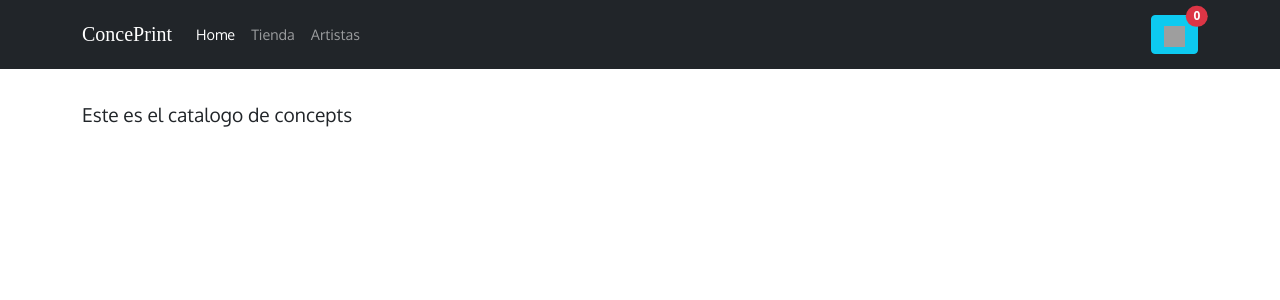
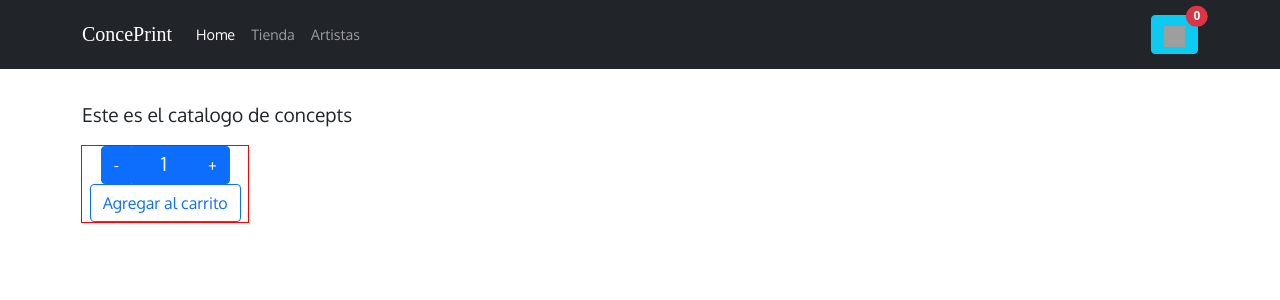
Before and after one commit to Kmilo95DW/App-CLI, a React (Create React App) app: page / in a window 1280 px wide. Shown: the top 300 px of the page. Built offline with nearby package versions, Linux system fonts and the light colour scheme; grey boxes are pictures that could not be loaded; a web font is replaced by a local one.

Commit message:
Cuarto commit

```diff
--- a/src/App.css
+++ b/src/App.css
@@ -22,3 +22,27 @@
   font-size: 1.2rem;
   font-weight: 400;
 }
+
+.content-cont{
+  outline: red 1px solid;
+  width: 13vw;
+  height: 9.6vh;
+  display: flex;
+  justify-content: center;
+  align-items: center;
+  flex-wrap: wrap;
+}
+
+.text-stock{
+  background-color: #0d6efd;
+  width: 5vw;
+  margin-bottom: 0;
+  color: aliceblue;
+  display: flex;
+  justify-content: center;
+  align-items: center;
+}
+
+.text-center-conta{
+  margin-bottom: 0;
+}
--- a/src/App.js
+++ b/src/App.js
@@ -1,6 +1,7 @@
 import './App.css';
 import Navbar from './components/NavBar';
 import ItemListContainer from './components/ItemListContainer';
+import ItemCount from './components/ItemCount';
 
 function App() {
   return (
--- a/src/components/CartWidget.js
+++ b/src/components/CartWidget.js
@@ -1,3 +1,5 @@
+
+
 const CartWidget = () => {
     return (
         <button type="button" class="btn btn-info position-relative">
--- /dev/null
+++ b/src/components/ItemCount.js
@@ -0,0 +1,35 @@
+import { useState } from "react";
+
+
+const ItemCount = () => {
+
+    const [stock, setStock] = useState(1)
+
+    const increment = (maximo) => {
+        if(stock < maximo) {
+            setStock(stock + 1)
+        }
+    }
+
+    const decrease = (minimo) => {
+        if(stock > minimo) {
+            setStock(stock - 1)
+        }
+    }
+
+
+    return(
+            <div className="content-cont">
+                <div class="btn-group" role="group" aria-label="Basic example">
+                     <button onClick={() => decrease(1)} type="button" class="btn btn-primary">-</button>
+                        <div className="text-stock">
+                            <p class="text-center text-center-conta">{stock}</p>
+                        </div>
+                    <button onClick={() => increment(7)} type="button" class="btn btn-primary">+</button>
+                </div>
+                <button type="button" class="btn btn-outline-primary">Agregar al carrito</button>
+            </div>
+    );
+}
+
+export default ItemCount
--- a/src/components/ItemListContainer.js
+++ b/src/components/ItemListContainer.js
@@ -1,11 +1,17 @@
 import 'bootstrap/dist/css/bootstrap.min.css';
+import ItemCount from './ItemCount';
 
 const ItemListContainer = () => {
     return(
+        <>
         <div class="container" id='contenido'>
             <p>Este es el catalogo de concepts</p>
+            <ItemCount />
         </div>
+        </>
+
     );
+
 }
 
 export default ItemListContainer
```
Also changed, not shown: src/array-prueba.js (added).
